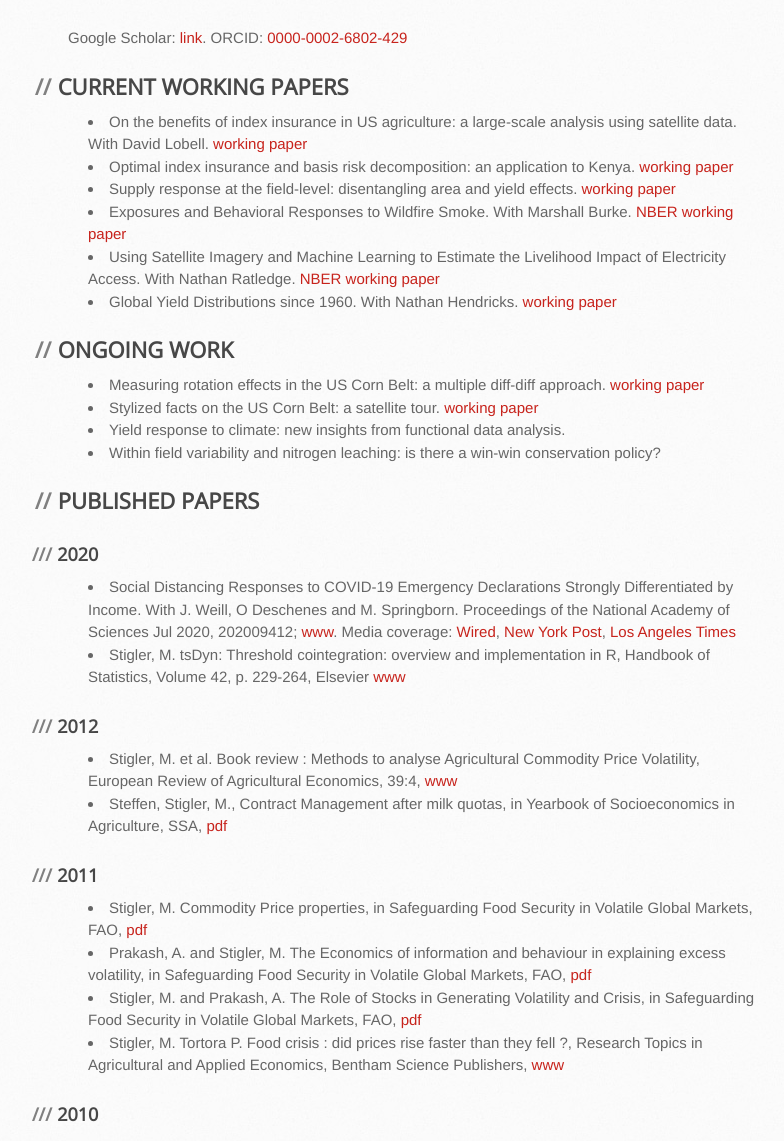
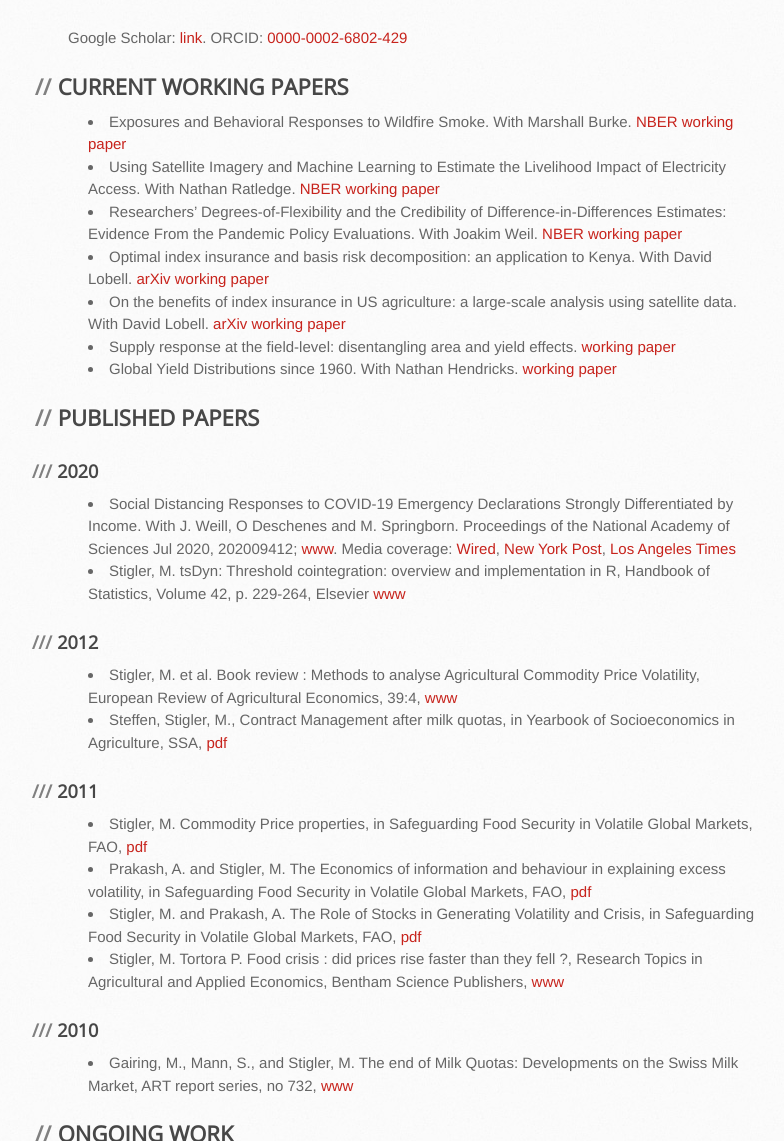
Before and after one commit to MatthieuStigler/MatthieuStigler.github.io, a Jekyll site: the page built from Research.Md, in a window 1280 px wide and 1400 px high, cut to the strip 259-1400 px from the top of the window. Shown: the whole strip, without its empty margins (102-886 px from the left). Built offline with Jekyll 4.4.1, drawn with Linux system fonts in a browser that asks for light colours; some of the changed text lies outside the part shown.

Commit message:
Add diff-diff Covid, re-organize sections

```diff
--- a/Research.Md
+++ b/Research.Md
@@ -6,25 +6,13 @@
 
 ## CURRENT WORKING PAPERS
 
-- *On the benefits of index insurance in US agriculture: a large-scale analysis using satellite data. With David Lobell*. [working paper](https://arxiv.org/abs/2011.12544)
-- *Optimal index insurance and basis risk decomposition: an application to Kenya*. [working paper](https://arxiv.org/abs/2111.08601)
-- *Supply response at the field-level: disentangling area and yield effects.* [working paper](https://matthieustigler.github.io/docs/yield_response_satellite_Stigler.pdf)
 - *Exposures and Behavioral Responses to Wildfire Smoke.* With Marshall Burke. [NBER working paper](https://www.nber.org/papers/w29380)
 - *Using Satellite Imagery and Machine Learning to Estimate the Livelihood Impact of Electricity Access.* With Nathan Ratledge. [NBER working paper](https://www.nber.org/papers/w29237)
+- *Researchers' Degrees-of-Flexibility and the Credibility of Difference-in-Differences Estimates: Evidence From the Pandemic Policy Evaluations.* With Joakim Weil. [NBER working paper](https://www.nber.org/papers/w29550)
+- *Optimal index insurance and basis risk decomposition: an application to Kenya*. With David Lobell. [arXiv working paper](https://arxiv.org/abs/2111.08601)
+- *On the benefits of index insurance in US agriculture: a large-scale analysis using satellite data*. With David Lobell. [arXiv working paper](https://arxiv.org/abs/2011.12544)
+- *Supply response at the field-level: disentangling area and yield effects.* [working paper](https://matthieustigler.github.io/docs/yield_response_satellite_Stigler.pdf)
 - *Global Yield Distributions since 1960*. With Nathan Hendricks. [working paper](https://ageconsearch.umn.edu/record/304570/files/19153.pdf)
-
-
-
-
-## ONGOING WORK
-
- - Measuring rotation effects in the US Corn Belt: a multiple diff-diff approach.
-[working paper](https://matthieustigler.github.io/docs/rotation_effects_Stigler_standalone.pdf)
- - Stylized facts on the US Corn Belt: a satellite tour. [working paper](https://matthieustigler.github.io/docs/Chapter1_Stylised_facts_standalone.pdf)
- - Yield response to climate: new insights from functional data analysis.
- - Within field variability and nitrogen leaching: is there a win-win conservation policy?
-
-
 
 
 ## PUBLISHED PAPERS
```
Also changed, not shown: other parts of Research.Md (+9 -0 lines).
